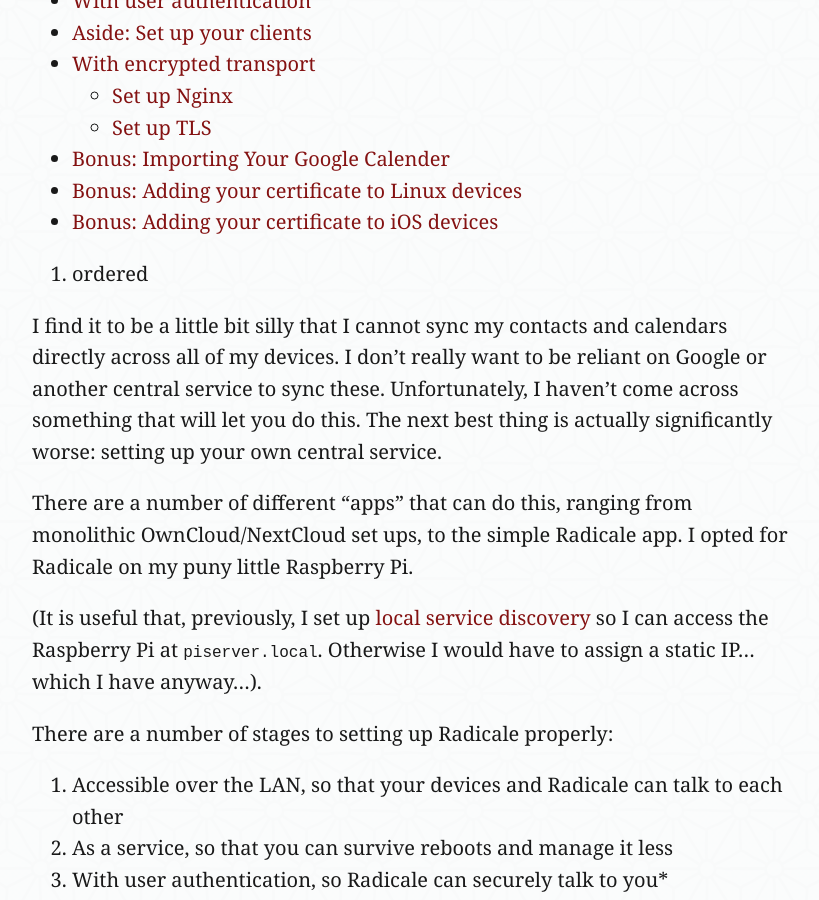
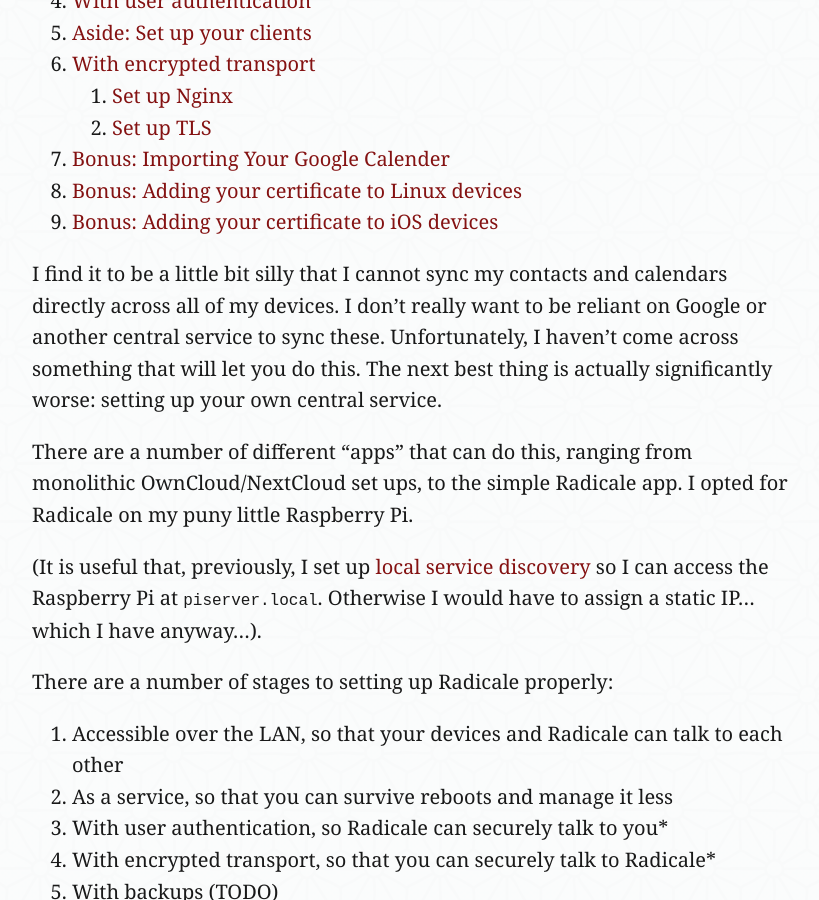
Before and after one commit to QasimK/qasimk.github.io, a Jekyll site: the page built from _posts/2017-10-22-radicale-server.md, in a window 1280 px wide and 900 px high, scrolled down 344 px. Shown: the whole window, without its empty margins (228-1047 px from the left). Built offline with Jekyll 4.4.1, drawn with Linux system fonts in a browser that asks for light colours.

Commit message:
Update 2017-10-22-radicale-server.md

```diff
--- a/_posts/2017-10-22-radicale-server.md
+++ b/_posts/2017-10-22-radicale-server.md
@@ -4,9 +4,6 @@
 tags:   linux guides arch raspberry-pi radicale
 githubCommentIssueID: 3
 ---
-
-* unordered
-{:toc}
 
 1. ordered
 {:toc}
```
